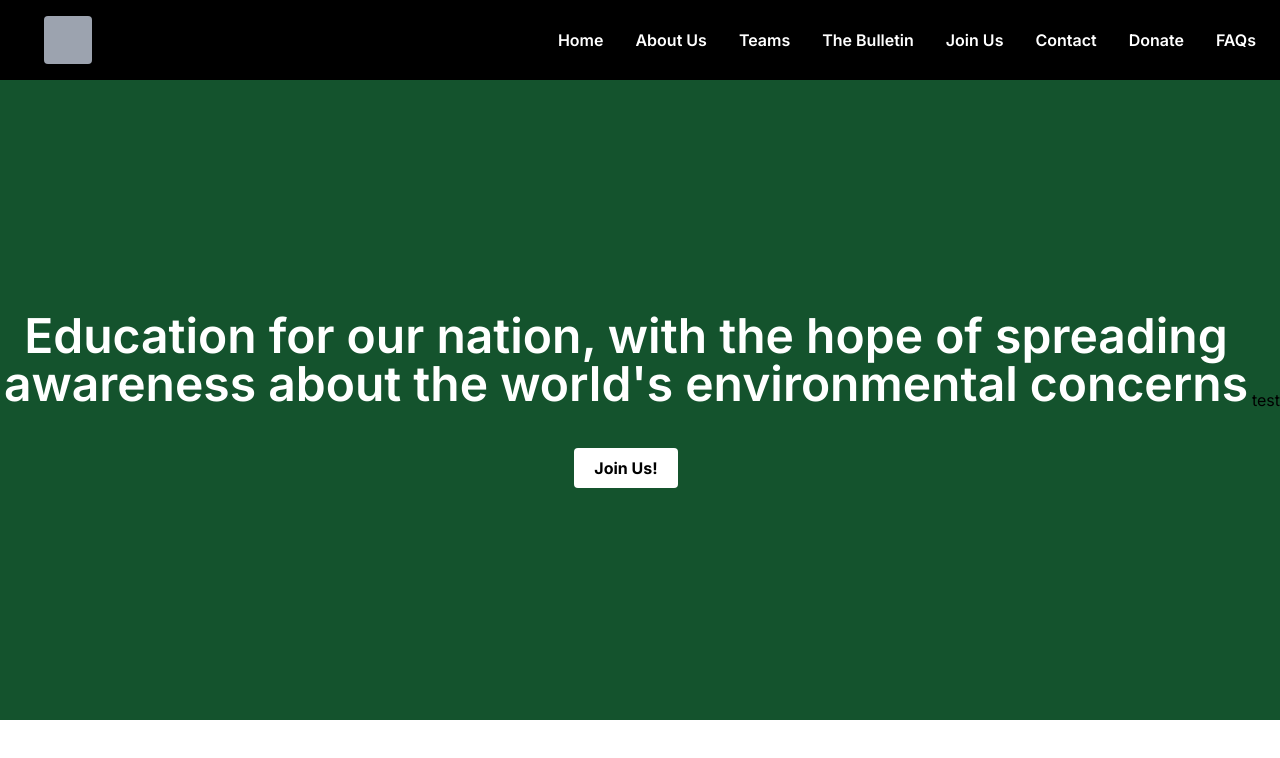
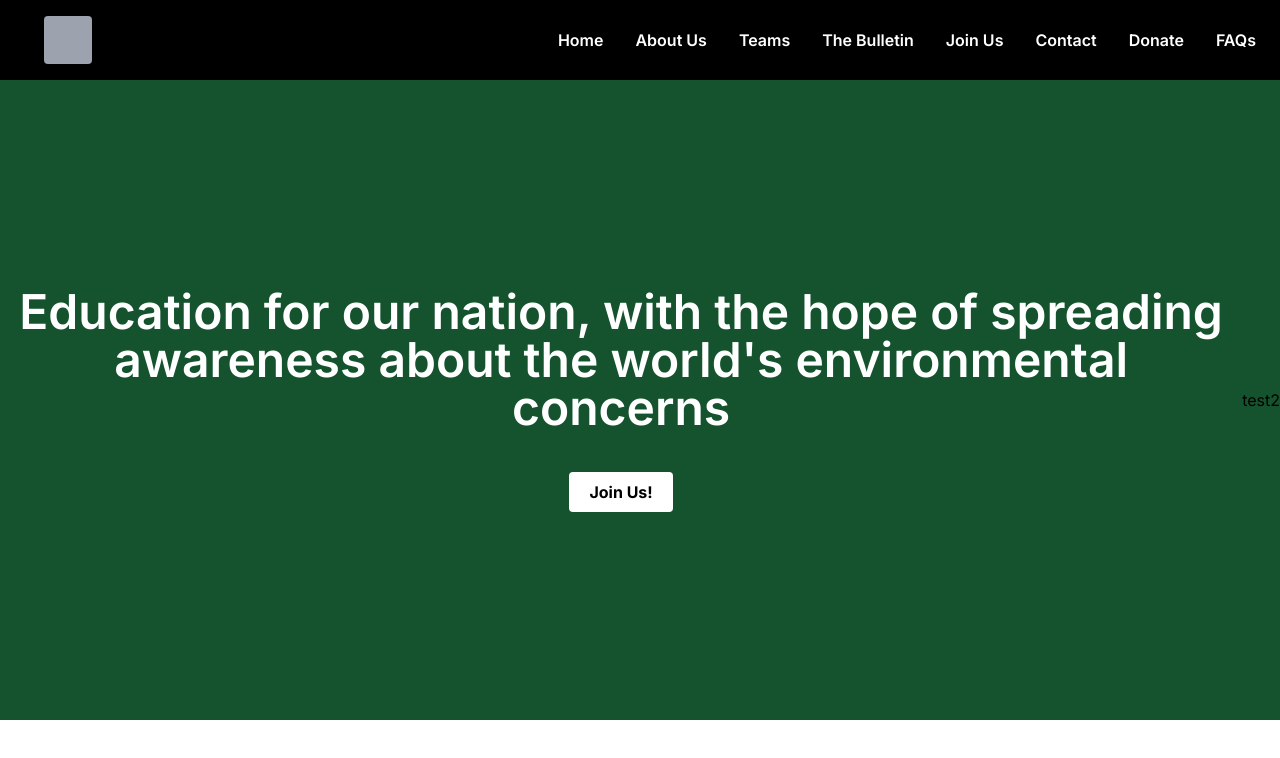
Before and after one commit to The-Green-Cause/The-Green-Cause-Website, a Next.js app in the folder frontend/: page / in a window 1280 px wide. Shown: the top 758 px of the page. Built offline with nearby package versions, Linux system fonts and the light colour scheme.

Commit message:
Update index.js

```diff
--- a/frontend/pages/index.js
+++ b/frontend/pages/index.js
@@ -17,7 +17,7 @@ export default function Home() {
             <button className='mt-10 text-black font-bold bg-white py-2 px-5 rounded'>Join Us!</button>
           </div>
         <div id='3grid'>
-          <p>test</p>
+          <p>test2</p>
         </div>
         </div>
       </div>
```
